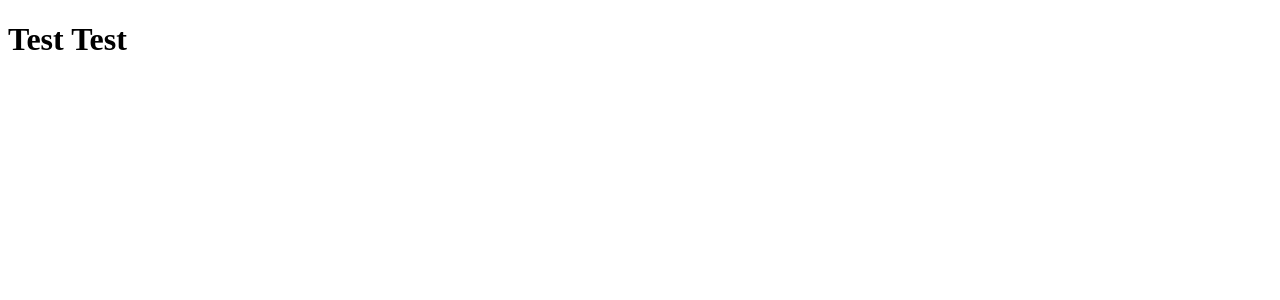
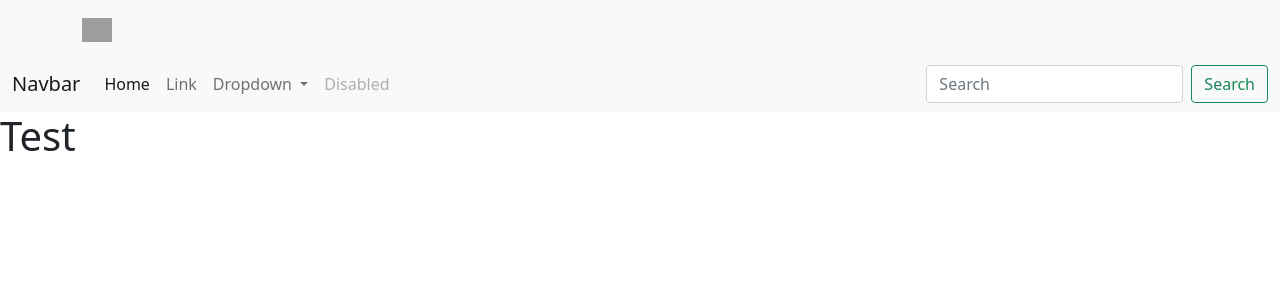
Before and after one commit to ceeya12/frontline, a Flask app: page / in a window 1280 px wide. Before the commit the part shown is almost empty. Shown: the top 300 px of the page. Run offline with Flask 2, Linux system fonts and the light colour scheme; grey boxes are pictures that could not be loaded.

Commit message:
Test Commit

```diff
--- a/templates/homepage.html
+++ b/templates/homepage.html
@@ -1,11 +1,74 @@
-<!DOCTYPE html>
+<!doctype html>
 <html lang="en">
-<head>
-    <meta charset="UTF-8">
-    <title>Title</title>
-    <h1>Test Test</h1>
-</head>
-<body>
+  <head>
+    <!-- Required meta tags -->
+    <meta charset="utf-8">
+    <meta name="viewport" content="width=device-width, initial-scale=1">
 
-</body>
+    <!-- Bootstrap CSS -->
+    <link href="https://cdn.jsdelivr.net/npm/bootstrap@5.1.3/dist/css/bootstrap.min.css" rel="stylesheet" integrity="sha384-1BmE4kWBq78iYhFldvKuhfTAU6auU8tT94WrHftjDbrCEXSU1oBoqyl2QvZ6jIW3" crossorigin="anonymous">
+
+    <title>FrontLine Pool</title>
+
+    <nav class="navbar navbar-light bg-light">
+  <div class="container">
+    <a class="navbar-brand" href="#">
+      <img src="/docs/5.1/assets/brand/bootstrap-logo.svg" alt="" width="30" height="24">
+    </a>
+  </div>
+</nav>
+
+
+
+      <nav class="navbar navbar-expand-lg navbar-light bg-light">
+  <div class="container-fluid">
+    <a class="navbar-brand" href="#">Navbar</a>
+    <button class="navbar-toggler" type="button" data-bs-toggle="collapse" data-bs-target="#navbarSupportedContent" aria-controls="navbarSupportedContent" aria-expanded="false" aria-label="Toggle navigation">
+      <span class="navbar-toggler-icon"></span>
+    </button>
+    <div class="collapse navbar-collapse" id="navbarSupportedContent">
+      <ul class="navbar-nav me-auto mb-2 mb-lg-0">
+        <li class="nav-item">
+          <a class="nav-link active" aria-current="page" href="#">Home</a>
+        </li>
+        <li class="nav-item">
+          <a class="nav-link" href="#">Link</a>
+        </li>
+        <li class="nav-item dropdown">
+          <a class="nav-link dropdown-toggle" href="#" id="navbarDropdown" role="button" data-bs-toggle="dropdown" aria-expanded="false">
+            Dropdown
+          </a>
+          <ul class="dropdown-menu" aria-labelledby="navbarDropdown">
+            <li><a class="dropdown-item" href="#">Action</a></li>
+            <li><a class="dropdown-item" href="#">Another action</a></li>
+            <li><hr class="dropdown-divider"></li>
+            <li><a class="dropdown-item" href="#">Something else here</a></li>
+          </ul>
+        </li>
+        <li class="nav-item">
+          <a class="nav-link disabled">Disabled</a>
+        </li>
+      </ul>
+      <form class="d-flex">
+        <input class="form-control me-2" type="search" placeholder="Search" aria-label="Search">
+        <button class="btn btn-outline-success" type="submit">Search</button>
+      </form>
+    </div>
+  </div>
+</nav>
+  </head>
+  <body>
+    <h1>Test</h1>
+
+    <!-- Optional JavaScript; choose one of the two! -->
+
+    <!-- Option 1: Bootstrap Bundle with Popper -->
+    <script src="https://cdn.jsdelivr.net/npm/bootstrap@5.1.3/dist/js/bootstrap.bundle.min.js" integrity="sha384-ka7Sk0Gln4gmtz2MlQnikT1wXgYsOg+OMhuP+IlRH9sENBO0LRn5q+8nbTov4+1p" crossorigin="anonymous"></script>
+
+    <!-- Option 2: Separate Popper and Bootstrap JS -->
+    <!--
+    <script src="https://cdn.jsdelivr.net/npm/@popperjs/core@2.10.2/dist/umd/popper.min.js" integrity="sha384-7+zCNj/IqJ95wo16oMtfsKbZ9ccEh31eOz1HGyDuCQ6wgnyJNSYdrPa03rtR1zdB" crossorigin="anonymous"></script>
+    <script src="https://cdn.jsdelivr.net/npm/bootstrap@5.1.3/dist/js/bootstrap.min.js" integrity="sha384-QJHtvGhmr9XOIpI6YVutG+2QOK9T+ZnN4kzFN1RtK3zEFEIsxhlmWl5/YESvpZ13" crossorigin="anonymous"></script>
+    -->
+  </body>
 </html>
```
Also changed, not shown: static/frontlinedogtag.png (added).
